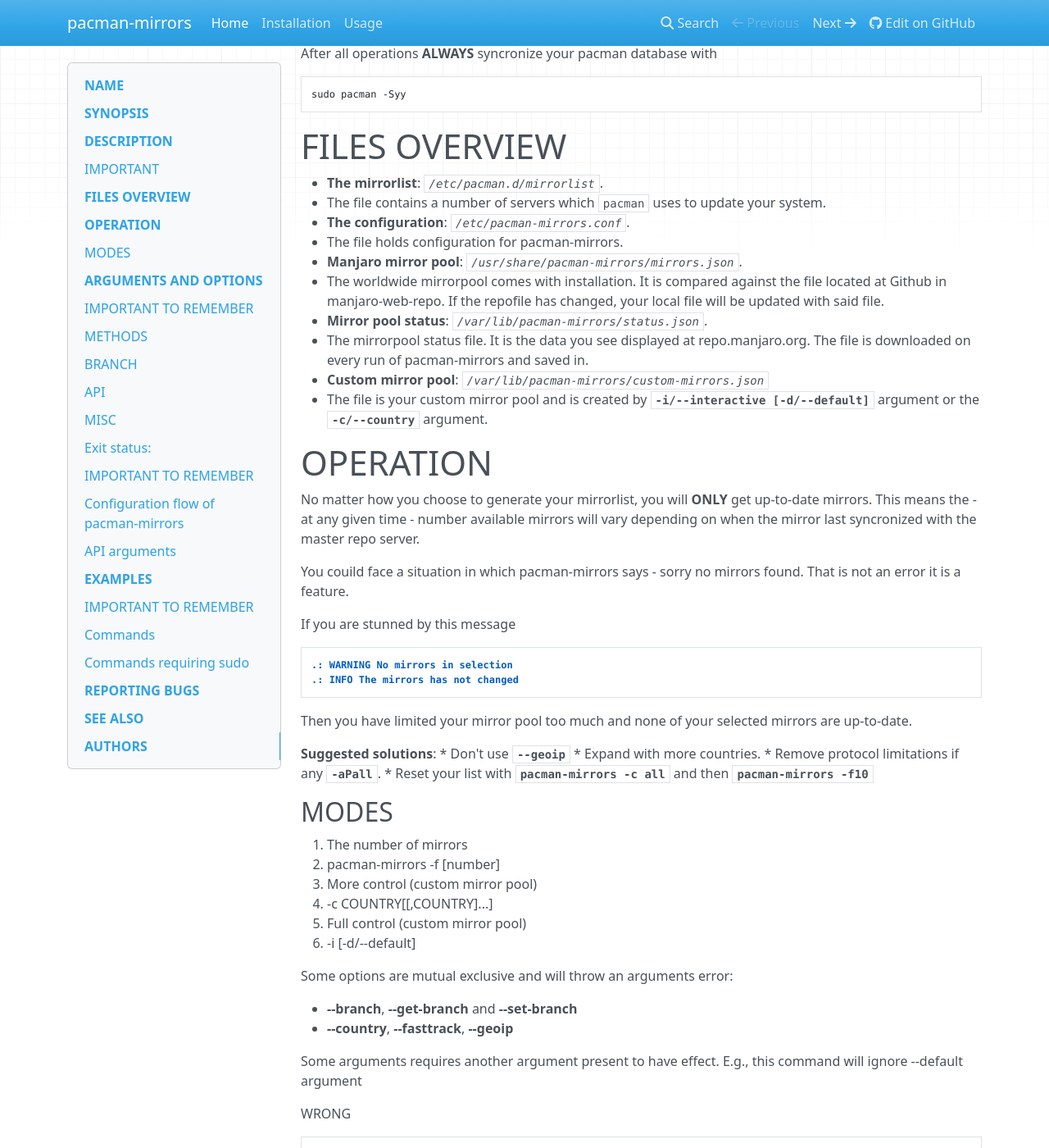
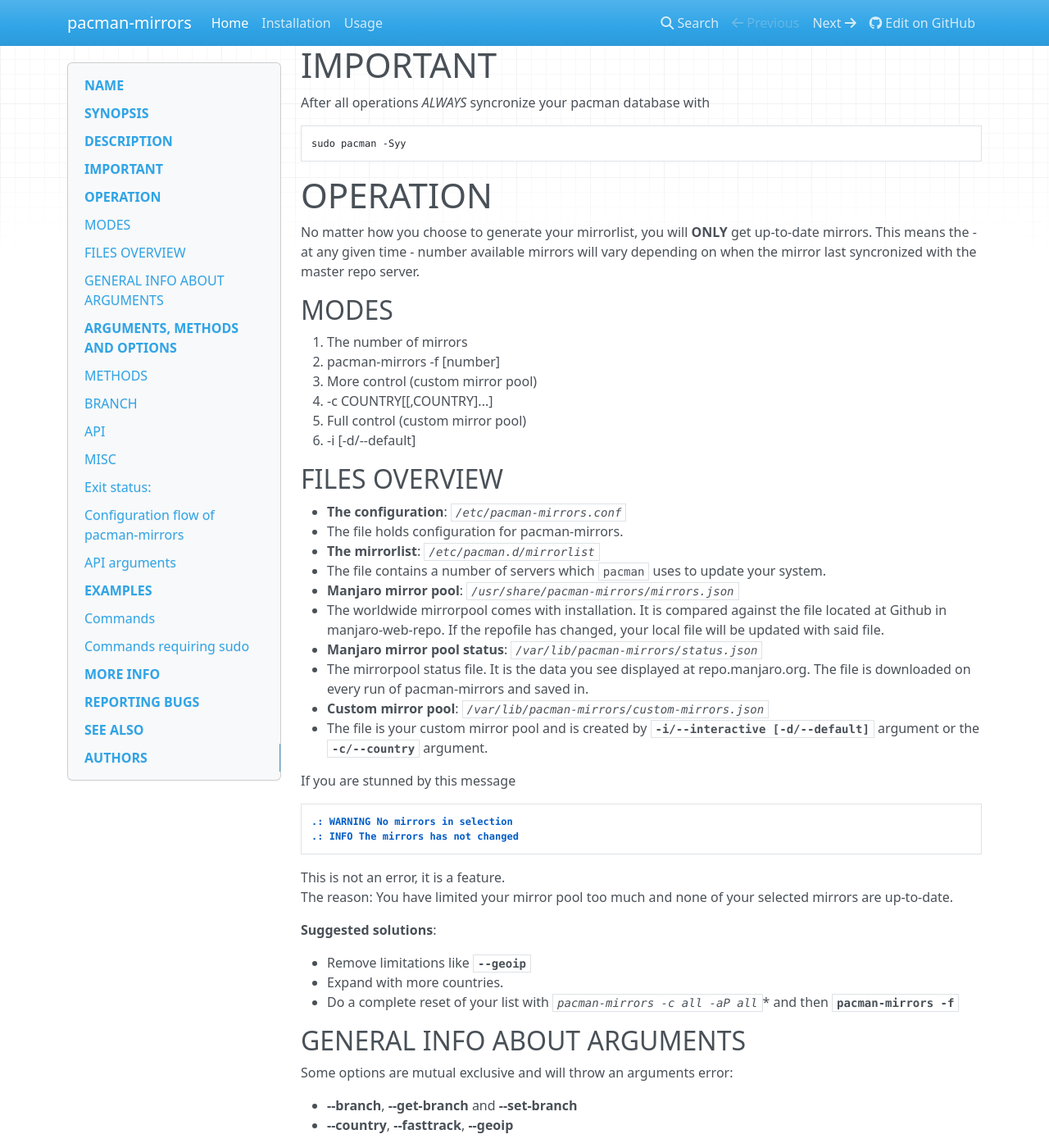
Before and after one commit to manjaro/pacman-mirrors, an MkDocs documentation site: the page built from docs/index.md, in a window 1280 px wide and 1400 px high, scrolled down 637 px. Shown: the whole window at 82% size. Built offline with MkDocs 1.6.1, drawn with Linux system fonts in a browser that asks for light colours; nearby versions of some CDN libraries; old or Windows-style settings are respelled for this version of MkDocs; some of the changed text lies outside the part shown.

Commit message:
updated docs

```diff
--- a/docs/index.md
+++ b/docs/index.md
@@ -14,9 +14,10 @@
 
 # DESCRIPTION
 
-Generates mirrorlist with up-to-date mirrors for Manjaro Linux. Default is to rank all mirrors by reponse time.
+Generates mirrorlist with up-to-date mirrors for Manjaro Linux.
+Default is to rank all mirrors by reponse time.
 If no arguments are given pacman-mirrors lists available options.
-Pacman-mirrors requires access to files which are read-only so it must be run with su or sudo.
+Pacman-mirrors requires access to files which are read-only so it must be run with *su* or *sudo.*
 To create a mirrorlist using all default use
 
     pacman-mirrors -f
@@ -25,42 +26,14 @@
 
     pacman-mirrors --country Denmark --timeout 5
 
-## IMPORTANT
-After all operations **ALWAYS** syncronize your pacman database with
+# IMPORTANT
+After all operations *ALWAYS* syncronize your pacman database with
 
     sudo pacman -Syy
-
-# FILES OVERVIEW
-
-* **The mirrorlist**: *`/etc/pacman.d/mirrorlist`*.
-   * The file contains a number of servers which `pacman` uses to update your system.
-* **The configuration**: *`/etc/pacman-mirrors.conf`*.
-   * The file holds configuration for pacman-mirrors.
-* **Manjaro mirror pool**: *`/usr/share/pacman-mirrors/mirrors.json`*.
-   * The worldwide mirrorpool comes with installation. It is compared against the file located at Github in manjaro-web-repo. If the repofile has changed, your local file will be updated with said file.
-* **Mirror pool status**: *`/var/lib/pacman-mirrors/status.json`*.
-   * The mirrorpool status file. It is the data you see displayed at repo.manjaro.org. The file is downloaded on every run of pacman-mirrors and saved in.
-* **Custom mirror pool**: *`/var/lib/pacman-mirrors/custom-mirrors.json`*
-   * The file is your custom mirror pool and is created by **`-i/--interactive [-d/--default]`** argument or the **`-c/--country`** argument.
 
 # OPERATION
 No matter how you choose to generate your mirrorlist, you will **ONLY** get up-to-date mirrors.
 This means the - at any given time - number available mirrors will vary depending on when the mirror last syncronized with the master repo server.
-
-You couild face a situation in which pacman-mirrors says - sorry no mirrors found. That is not an error it is a feature.
-
-If you are stunned by this message
-
-    .: WARNING No mirrors in selection
-    .: INFO The mirrors has not changed
-
-Then you have limited your mirror pool too much and none of your selected mirrors are up-to-date.
-
-**Suggested solutions**:
-* Don't use **`--geoip`**
-* Expand with more countries.
-* Remove protocol limitations if any **`-aPall`**.
-* Reset your list with **`pacman-mirrors -c all`** and then **`pacman-mirrors -f10`**
 
 ## MODES
 
@@ -71,12 +44,40 @@
 3. Full control (custom mirror pool)
    * -i [-d/--default]
 
+## FILES OVERVIEW
+
+* **The configuration**: *`/etc/pacman-mirrors.conf`*
+   * The file holds configuration for pacman-mirrors.
+* **The mirrorlist**: *`/etc/pacman.d/mirrorlist`*
+   * The file contains a number of servers which `pacman` uses to update your system.
+* **Manjaro mirror pool**: *`/usr/share/pacman-mirrors/mirrors.json`*
+   * The worldwide mirrorpool comes with installation. It is compared against the file located at Github in manjaro-web-repo. If the repofile has changed, your local file will be updated with said file.
+* **Manjaro mirror pool status**: *`/var/lib/pacman-mirrors/status.json`*
+   * The mirrorpool status file. It is the data you see displayed at repo.manjaro.org. The file is downloaded on every run of pacman-mirrors and saved in.
+* **Custom mirror pool**: *`/var/lib/pacman-mirrors/custom-mirrors.json`*
+   * The file is your custom mirror pool and is created by **`-i/--interactive [-d/--default]`** argument or the **`-c/--country`** argument.
+
+If you are stunned by this message
+
+    .: WARNING No mirrors in selection
+    .: INFO The mirrors has not changed
+
+This is not an error, it is a feature.
+The reason: You have limited your mirror pool too much and none of your selected mirrors are up-to-date.
+
+**Suggested solutions**:
+
+* Remove limitations like **`--geoip`**
+* Expand with more countries.
+* Do a complete reset of your list with *`pacman-mirrors -c all -aP all`** and then **`pacman-mirrors -f`**
+
+## GENERAL INFO ABOUT ARGUMENTS
 Some options are mutual exclusive and will throw an arguments error:
 
 * **--branch**, **--get-branch** and **--set-branch**
 * **--country**, **--fasttrack**, **--geoip**
 
-Some arguments requires another argument present to have effect. E.g., this command will ignore --default argument
+Some arguments requires another argument present to have effect. E.g., this command will ignore *--default* argument
 
    WRONG
 
@@ -104,10 +105,7 @@
 
 Pacman-mirrors always attempt to download the lastest available data from [http://repo.manjaro.org](http://repo.manjaro.org). These data is always used during mirrorlist generation to ensure that you connect to a mirror which is up-to-date for your selected branch. Should you decide to temporarily switch branches you will still connect to an up-to-date mirror.
 
-# ARGUMENTS AND OPTIONS
-
-## IMPORTANT TO REMEMBER
-For every mirrorlist generation, you **MUST** run *pacman -Syy*.
+# ARGUMENTS, METHODS AND OPTIONS
 
 ## METHODS
 -c, \--country *COUNTRY* [[*COUNTRY*]...]
@@ -181,9 +179,6 @@
     3     : Missing mirror file
     BRANCH: Value from config
 
-## IMPORTANT TO REMEMBER
-For every mirrorlist generation, you **MUST** run *pacman -Syy*.
-
 ## Configuration flow of pacman-mirrors
 
 At launch an internal default configuration is setup, file configuration is applied and the commandline is parsed and applied.
@@ -212,14 +207,11 @@
 
 When done pacman-mirrors checks the internet connection and if possible download the latest datafiles for creating the mirrorlist. At this point it is possible to interrupt further processing.
 
-If the *-n* argument is present pacman-mirrors will now exit.
+If the *-n/--no-mirrorlist* argument is present pacman-mirrors will now exit.
 
 # EXAMPLES
 
 Most optional arguments are self explaining others require explanation. The API functions is mainly designed to help packagers and iso-builders. However it can be of use for everyone because it takes the hazzle out of editing your pacman-mirrors configuration.
-
-## IMPORTANT TO REMEMBER
-For every mirrorlist generation, you **MUST** run *pacman -Syy*.
 
 ## Commands
 
@@ -285,12 +277,16 @@
 
     *sudo pacman-mirrors -ap $prefix -S $branch -U $url*
 
+# MORE INFO
+* [https://wiki.manjaro.org/index.php?title=Pacman-mirrors](https://wiki.manjaro.org/index.php?title=Pacman-mirrors)
+* [https://wiki.manjaro.org/index.php?title=Create_your_own_Custom_Mirrorlist](https://wiki.manjaro.org/index.php?title=Create_your_own_Custom_Mirrorlist)
+
 # REPORTING BUGS
-   <https://github.com/manjaro/pacman-mirrors/issues>
+   [https://github.com/manjaro/pacman-mirrors/issues](https://github.com/manjaro/pacman-mirrors/issues)
 
 # SEE ALSO
 
-The pacman-mirrors source code and all documentation may be downloaded from <https://github.com/manjaro/pacman-mirrors/archive/master.zip>
+The pacman-mirrors source code and all documentation may be downloaded from [https://github.com/manjaro/pacman-mirrors/archive/master.zip](https://github.com/manjaro/pacman-mirrors/archive/master.zip)
 
 # AUTHORS
 
```
Also changed, not shown: site/index.html, site/search/search_index.json, site/sitemap.xml, 2 other files.
